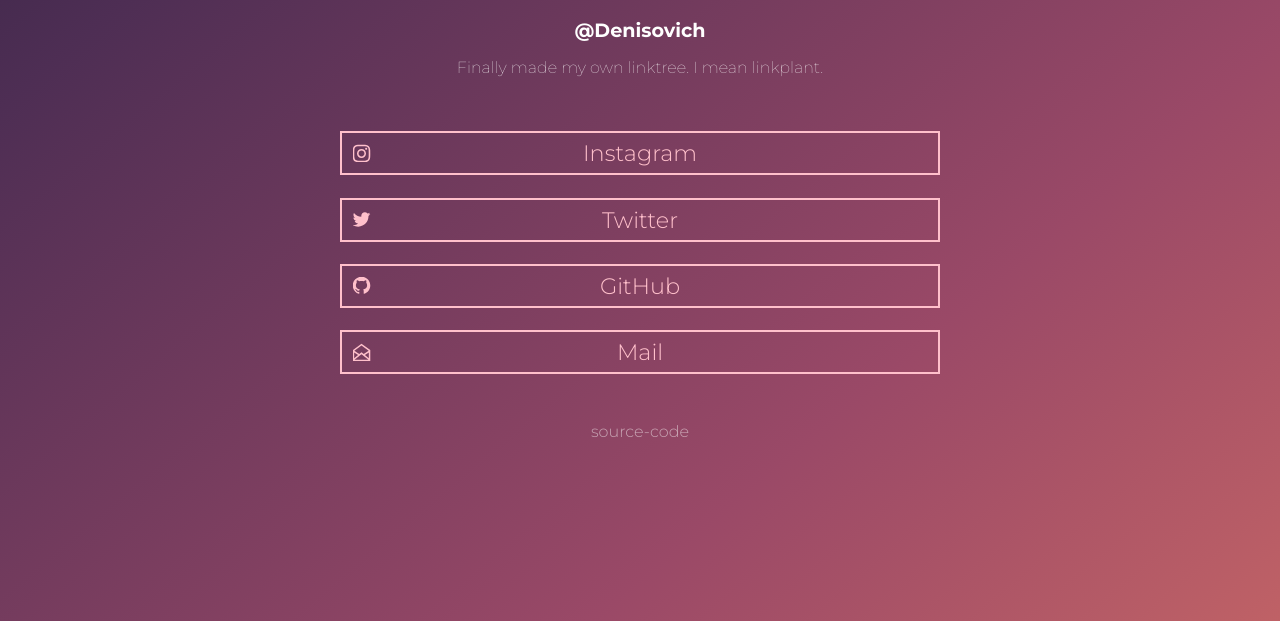
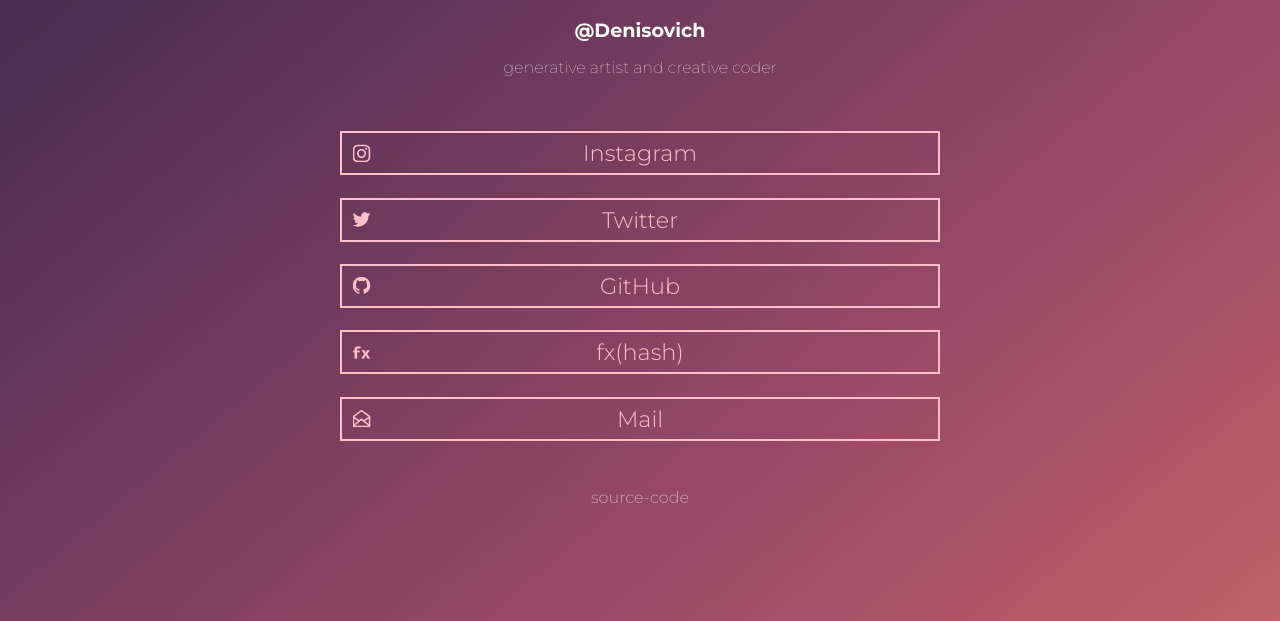
Before and after one commit to DenisovichDev/DenisovichDev.github.io, a plain HTML site: page link-tree/index.html in a window 1280 px wide. Shown: the part 179-800 px from the top of the page. Drawn offline with Linux system fonts and the light colour scheme.

Commit message:
Added fxhash to linktree

```diff
--- a/link-tree/index.html
+++ b/link-tree/index.html
@@ -12,7 +12,7 @@
         <header>
             <img src="img/dp.jpg" alt="Display Picture" class="dp" />
             <h1>@Denisovich</h1>
-            <p class="bio">Finally made my own linktree. I mean linkplant.</p>
+            <p class="bio">generative artist and creative coder</p>
         </header>
         <div class="container">
             <ul class="links">
@@ -64,6 +64,29 @@
                     </svg>
                     <div class="link-name">GitHub</div>
                 </li>
+                <!-- FX -->
+                <li class="button" id="fxhash">
+                    <svg
+                        class="icon"
+                        width="31"
+                        height="31"
+                        viewBox="0 0 214 147"
+                        fill="pink"
+                        xmlns="http://www.w3.org/2000/svg"
+                    >
+                        <path
+                            d="M1.5 71.5V51.4999H23V28.5C29.5 7.49998 47 1.49998 60 1.49998C73 1.49999 82.5943 2.25933 99.5 7.49998L91 27C69 21 54.2563 21.1094 53 34.4999V51.4999H86.5L82.5 71.5H53V146H23V71.5H1.5Z"
+                            stroke="pink"
+                            stroke-width="2"
+                        />
+                        <path
+                            d="M138 146H106L140 92.5L108.5 45H143L159 78.5L174 45H206.5L176.5 92.5L212 146H178L157.5 108.5L138 146Z"
+                            stroke="pink"
+                            stroke-width="2"
+                        />
+                    </svg>
+                    <div class="link-name">fx(hash)</div>
+                </li>
                 <!-- Email -->
                 <li class="button" id="mail">
                     <svg
--- a/link-tree/scripts/script.js
+++ b/link-tree/scripts/script.js
@@ -1,18 +1,19 @@
-const buttons = document.querySelectorAll("li.button");
+const buttons = document.querySelectorAll("li.button")
 const links = [
     "https://www.instagram.com/bhaswar.py/",
     "https://twitter.com/DenisovichPy",
     "https://github.com/DenisovichDev",
     "mailto:little.denisovich@gmail.com",
-];
+    "https://www.fxhash.xyz/u/Denisovich",
+]
 
 for (let i = 0; i < buttons.length; i++) {
-    const b = buttons[i];
+    const b = buttons[i]
 
     b.addEventListener("click", (e) => {
-        b.classList.add("big-button");
-        let icon = b.firstElementChild;
-        icon.setAttribute("fill", "black");
-        window.open(links[i], "_self");
-    });
+        b.classList.add("big-button")
+        let icon = b.firstElementChild
+        icon.setAttribute("fill", "black")
+        window.open(links[i], "_self")
+    })
 }
--- a/link-tree/styles.css
+++ b/link-tree/styles.css
@@ -1,13 +1,15 @@
-@import url('https://fonts.googleapis.com/css2?family=Montserrat:wght@100;300;400;700;900&display=swap');
+@import url("https://fonts.googleapis.com/css2?family=Montserrat:wght@100;300;400;700;900&display=swap");
 
 :root {
     --base: hsl(240, 61%, 24%);
-    --gradient: linear-gradient(140deg,
-            #0b142c,
-            #0b142c,
-            #4e2e54,
-            #9a4967,
-            #da7365)
+    --gradient: linear-gradient(
+        140deg,
+        #0b142c,
+        #0b142c,
+        #4e2e54,
+        #9a4967,
+        #da7365
+    );
 }
 
 * {
@@ -20,7 +22,7 @@ body {
     padding: 1.5em;
     padding-bottom: 0;
     text-align: center;
-    height: 100vh;
+    min-height: 100vh;
     font-size: 2rem;
     background: var(--base);
     background-image: var(--gradient);
@@ -36,12 +38,11 @@ body {
     100% {
         background-position: right;
     }
-
 }
 
 /* Typography */
-header>* {
-    color: #FFF;
+header > * {
+    color: #fff;
 }
 
 h1 {
@@ -122,7 +123,7 @@ a {
     font-weight: 300;
     padding: 0.2em 0.5em;
     margin: 0.4em;
-    color: #FFF;
+    color: #fff;
     opacity: 50%;
     text-decoration: none;
     transition: opacity 250ms ease-in;
```
